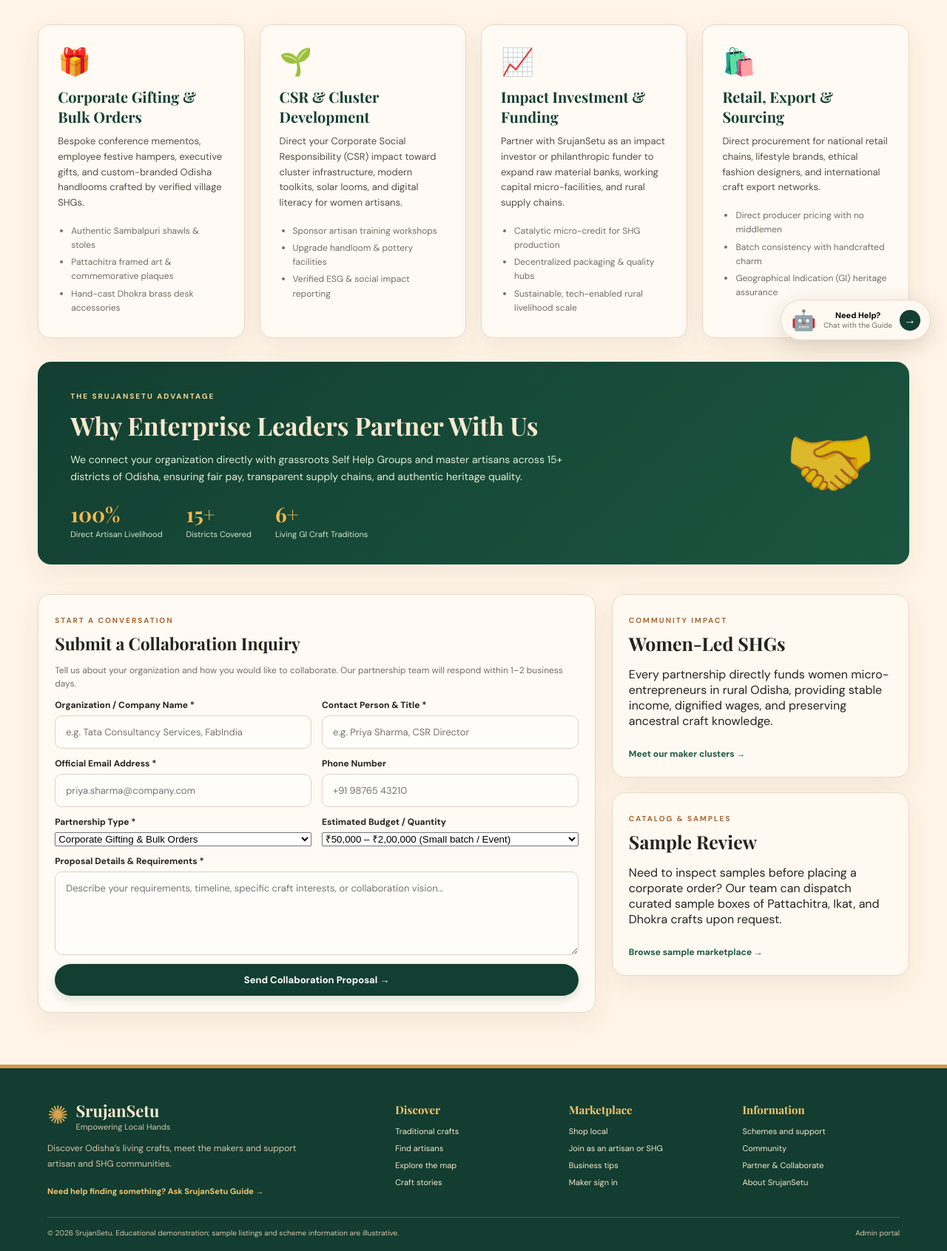
After one commit to CharchikaBehera26/Charchika-demo, a Flask app: page /collaborate in a window 1280 px wide. The commit adds this page. Shown: the part 320-2011 px from the top of the page at 74% size. Run offline with Flask 3, Linux system fonts and the light colour scheme; parts of the project's set-up code (start-up, migrations or seed data) failed here and were passed over.

Commit message:
Replace guide in navbar with enterprise and investor collaborate page

```diff
--- a/srujansetu/services/gallery.py
+++ b/srujansetu/services/gallery.py
@@ -12,6 +12,7 @@ SCENE_IMAGES = {
     "community": "https://images.unsplash.com/photo-1528459801416-a9e53bbf4e17?auto=format&fit=crop&w=1400&q=80",
     "business": "https://images.unsplash.com/photo-1610701596007-11502861dcfa?auto=format&fit=crop&w=1400&q=80",
     "planner": "https://images.unsplash.com/photo-1606293926075-69a00dbfde81?auto=format&fit=crop&w=1400&q=80",
+    "collaborate": "https://images.unsplash.com/photo-1528459801416-a9e53bbf4e17?auto=format&fit=crop&w=1400&q=80",
 }
 
 CRAFT_IMAGES = {
--- a/srujansetu/services/i18n.py
+++ b/srujansetu/services/i18n.py
@@ -247,6 +247,7 @@ CHROME = {
         "stories": "Craft Stories",
         "schemes": "Schemes & Support",
         "about": "About Us",
+        "collaborate": "Collaborate",
         "guide": "Guide",
         "sell": "Sell",
         "story": "Stories",
@@ -273,6 +274,7 @@ CHROME = {
         "stories": "शिल्प कथाएँ",
         "schemes": "योजनाएँ",
         "about": "हमारे बारे में",
+        "collaborate": "सहयोग / पार्टनर",
         "guide": "गाइड",
         "sell": "बिक्री सहायक",
         "story": "कथा",
@@ -299,6 +301,7 @@ CHROME = {
         "stories": "ଶିଳ୍ପ କାହାଣୀ",
         "schemes": "ଯୋଜନା",
         "about": "ଆମ ବିଷୟରେ",
+        "collaborate": "ସହଭାଗିତା (Collaborate)",
         "guide": "ଗାଇଡ୍",
         "sell": "ବିକ୍ରୟ ସହାୟକ",
         "story": "କାହାଣୀ",
--- a/static/css/style.css
+++ b/static/css/style.css
@@ -325,3 +325,29 @@ body:not(.assistant-panel-page) .hero-caption{bottom:-12px}
 .product-name-en{display:block}
 .product-name-odia{display:inline-block;font:600 13px "Noto Sans Oriya",sans-serif;color:#8a4c1a;background:#fff2e0;padding:2px 8px;border-radius:6px;margin-top:5px;line-height:1.4;border:1px solid #ebd3b8}
 .product-name-local{display:block;font:600 11px "Noto Sans Oriya",sans-serif;color:#8a4c1a;margin-top:2px}
+
+
+/* ═══ Collaborate & Enterprise Partnerships ═══ */
+.collab-nav-link{color:var(--green2)!important;font-weight:700}
+.collab-pillars-grid{display:grid;grid-template-columns:repeat(auto-fit,minmax(260px,1fr));gap:20px;margin-bottom:32px}
+.collab-card{background:#fffaf3;border:1px solid var(--line);border-radius:16px;padding:26px;box-shadow:var(--shadow);display:flex;flex-direction:column;gap:10px}
+.collab-icon{font-size:36px;display:inline-block}
+.collab-card h3{font:700 20px "Playfair Display",serif;color:var(--green);margin:0}
+.collab-card p{font-size:13px;line-height:1.6;color:#554e44;margin:0}
+.collab-list{margin:8px 0 0;padding-left:18px;font-size:12px;color:var(--muted);line-height:1.6}
+.collab-list li{margin-bottom:4px}
+
+.collab-impact-banner{background:linear-gradient(135deg,#123f31,#1b5540);border-radius:18px;padding:34px clamp(20px,4vw,44px);color:#fff;display:grid;grid-template-columns:1fr auto;gap:24px;align-items:center;box-shadow:var(--shadow);margin-bottom:28px}
+.collab-banner-copy h2{font:700 clamp(24px,3vw,34px) "Playfair Display",serif;color:#f8e8ce;margin:8px 0 12px}
+.collab-banner-copy p{font-size:14px;line-height:1.65;color:#e1ecd8;max-width:680px;margin:0 0 20px}
+.collab-banner-visual{font-size:100px;opacity:.85}
+.collab-stats-row{display:flex;gap:32px;flex-wrap:wrap}
+.collab-stats-row strong{display:block;font:700 28px "Playfair Display",serif;color:#f4b94f}
+.collab-stats-row small{display:block;font-size:11px;color:#d5e5cf;margin-top:2px}
+
+.collab-form-grid{display:grid;grid-template-columns:1fr 1fr;gap:14px}
+@media(max-width:760px){
+  .collab-impact-banner{grid-template-columns:1fr}
+  .collab-banner-visual{display:none}
+  .collab-form-grid{grid-template-columns:1fr}
+}
--- a/templates/base.html
+++ b/templates/base.html
@@ -8,7 +8,7 @@
   <link rel="preconnect" href="https://fonts.googleapis.com">
   <link rel="preconnect" href="https://fonts.gstatic.com" crossorigin>
   <link href="https://fonts.googleapis.com/css2?family=DM+Sans:wght@400;500;600;700&family=Noto+Sans+Devanagari:wght@400;600;700&family=Noto+Sans+Oriya:wght@400;600;700&family=Playfair+Display:wght@600;700;800&display=swap" rel="stylesheet">
-  <link rel="stylesheet" href="{{ url_for('static', filename='css/style.css') }}?v=20261123_04">
+  <link rel="stylesheet" href="{{ url_for('static', filename='css/style.css') }}?v=20261125_01">
   {% block page_head %}{% endblock %}
 </head>
 <body{% if request.args.get('panel') == '1' %} class="assistant-panel-page"{% endif %}>
@@ -26,7 +26,7 @@
     <a href="{{ url_for('shop.cart') }}">{{ chrome.cart }}<span data-cart-count>{% if cart_count %} ({{ cart_count }}){% endif %}</span></a>
     <a href="{{ url_for('public.stories') }}">{{ chrome.stories }}</a>
     <a href="{{ url_for('public.schemes') }}">{{ chrome.schemes }}</a>
-    <a class="ai-nav-link assistant-open-link" href="{{ url_for('public.assistant') }}">{{ chrome.guide }}</a>
+    <a class="collab-nav-link" href="{{ url_for('public.collaborate') }}">🤝 {{ chrome.collaborate }}</a>
     <a href="{{ url_for('public.about') }}">{{ chrome.about }}</a>
     <form class="language-picker nav-language-picker" method="post" action="{{ url_for('public.set_language') }}">
       <input type="hidden" name="next" value="{{ request.full_path.rstrip('?') }}">
@@ -180,6 +180,7 @@
         <h2>{{ tr('Information') }}</h2>
         <a href="{{ url_for('public.schemes') }}">{{ tr('Schemes and support') }}</a>
         <a href="{{ url_for('public.community') }}">{{ tr('Community') }}</a>
+        <a href="{{ url_for('public.collaborate') }}">{{ tr('Partner & Collaborate') }}</a>
         <a href="{{ url_for('public.about') }}">{{ tr('About SrujanSetu') }}</a>
       </div>
     </nav>
--- /dev/null
+++ b/templates/collaborate.html
@@ -0,0 +1,165 @@
+{% extends "base.html" %}
+
+{% block title %}Collaborate &amp; Partner — SrujanSetu{% endblock %}
+
+{% block content %}
+<section class="page-hero has-photo" style="--hero-image: url('{{ media('scene', 'collaborate') }}')">
+  <span class="eyebrow">{{ tr('ENTERPRISE & IMPACT PARTNERSHIPS') }}</span>
+  <h1>{{ tr('Collaborate with <em>Odisha Artisans &amp; SHGs</em>')|safe }}</h1>
+  <p>{{ tr('Empower rural women-led Self Help Groups, source authentic GI-tagged crafts at scale, and create measurable social impact for your enterprise.') }}</p>
+</section>
+
+<section class="content-wrap">
+
+  <!-- Overview Pillars -->
+  <div class="collab-pillars-grid">
+    <article class="collab-card">
+      <span class="collab-icon">🎁</span>
+      <h3>{{ tr('Corporate Gifting & Bulk Orders') }}</h3>
+      <p>{{ tr('Bespoke conference mementos, employee festive hampers, executive gifts, and custom-branded Odisha handlooms crafted by verified village SHGs.') }}</p>
+      <ul class="collab-list">
+        <li>{{ tr('Authentic Sambalpuri shawls & stoles') }}</li>
+        <li>{{ tr('Pattachitra framed art & commemorative plaques') }}</li>
+        <li>{{ tr('Hand-cast Dhokra brass desk accessories') }}</li>
+      </ul>
+    </article>
+
+    <article class="collab-card">
+      <span class="collab-icon">🌱</span>
+      <h3>{{ tr('CSR & Cluster Development') }}</h3>
+      <p>{{ tr('Direct your Corporate Social Responsibility (CSR) impact toward cluster infrastructure, modern toolkits, solar looms, and digital literacy for women artisans.') }}</p>
+      <ul class="collab-list">
+        <li>{{ tr('Sponsor artisan training workshops') }}</li>
+        <li>{{ tr('Upgrade handloom & pottery facilities') }}</li>
+        <li>{{ tr('Verified ESG & social impact reporting') }}</li>
+      </ul>
+    </article>
+
+    <article class="collab-card">
+      <span class="collab-icon">📈</span>
+      <h3>{{ tr('Impact Investment & Funding') }}</h3>
+      <p>{{ tr('Partner with SrujanSetu as an impact investor or philanthropic funder to expand raw material banks, working capital micro-facilities, and rural supply chains.') }}</p>
+      <ul class="collab-list">
+        <li>{{ tr('Catalytic micro-credit for SHG production') }}</li>
+        <li>{{ tr('Decentralized packaging & quality hubs') }}</li>
+        <li>{{ tr('Sustainable, tech-enabled rural livelihood scale') }}</li>
+      </ul>
+    </article>
+
+    <article class="collab-card">
+      <span class="collab-icon">🛍️</span>
+      <h3>{{ tr('Retail, Export & Sourcing') }}</h3>
+      <p>{{ tr('Direct procurement for national retail chains, lifestyle brands, ethical fashion designers, and international craft export networks.') }}</p>
+      <ul class="collab-list">
+        <li>{{ tr('Direct producer pricing with no middlemen') }}</li>
+        <li>{{ tr('Batch consistency with handcrafted charm') }}</li>
+        <li>{{ tr('Geographical Indication (GI) heritage assurance') }}</li>
+      </ul>
+    </article>
+  </div>
+
+  <!-- Why Collaborate Banner -->
+  <div class="collab-impact-banner">
+    <div class="collab-banner-copy">
+      <span class="eyebrow light">{{ tr('THE SRUJANSETU ADVANTAGE') }}</span>
+      <h2>{{ tr('Why Enterprise Leaders Partner With Us') }}</h2>
+      <p>{{ tr('We connect your organization directly with grassroots Self Help Groups and master artisans across 15+ districts of Odisha, ensuring fair pay, transparent supply chains, and authentic heritage quality.') }}</p>
+      <div class="collab-stats-row">
+        <div><strong>100%</strong><small>{{ tr('Direct Artisan Livelihood') }}</small></div>
+        <div><strong>15+</strong><small>{{ tr('Districts Covered') }}</small></div>
+        <div><strong>6+</strong><small>{{ tr('Living GI Craft Traditions') }}</small></div>
+      </div>
+    </div>
+    <div class="collab-banner-visual">🤝</div>
+  </div>
+
+  <!-- Proposal / Contact Form -->
+  <div class="split-layout" style="margin-top: 40px;">
+    <div class="form-panel">
+      <span class="eyebrow">{{ tr('START A CONVERSATION') }}</span>
+      <h2>{{ tr('Submit a Collaboration Inquiry') }}</h2>
+      <p>{{ tr('Tell us about your organization and how you would like to collaborate. Our partnership team will respond within 1–2 business days.') }}</p>
+
+      <form method="post" action="{{ url_for('public.collaborate') }}" class="stack-form">
+        <input type="hidden" name="_csrf" value="{{ csrf_token() }}">
+
+        <div class="collab-form-grid">
+          <label>
+            {{ tr('Organization / Company Name') }} *
+            <input type="text" name="company_name" required placeholder="{{ tr('e.g. Tata Consultancy Services, FabIndia') }}">
+          </label>
+
+          <label>
+            {{ tr('Contact Person & Title') }} *
+            <input type="text" name="contact_name" required placeholder="{{ tr('e.g. Priya Sharma, CSR Director') }}">
+          </label>
+        </div>
+
+        <div class="collab-form-grid">
+          <label>
+            {{ tr('Official Email Address') }} *
+            <input type="email" name="email" required placeholder="{{ tr('priya.sharma@company.com') }}">
+          </label>
+
+          <label>
+            {{ tr('Phone Number') }}
+            <input type="tel" name="phone" placeholder="{{ tr('+91 98765 43210') }}">
+          </label>
+        </div>
+
+        <div class="collab-form-grid">
+          <label>
+            {{ tr('Partnership Type') }} *
+            <select name="collab_type" required>
+              <option value="Corporate Gifting & Bulk Orders">{{ tr('Corporate Gifting & Bulk Orders') }}</option>
+              <option value="CSR & Cluster Sponsorship">{{ tr('CSR & Cluster Sponsorship') }}</option>
+              <option value="Impact Investment & Funding">{{ tr('Impact Investment & Funding') }}</option>
+              <option value="Retail & Export Sourcing">{{ tr('Retail & Export Sourcing') }}</option>
+              <option value="Other Collaboration">{{ tr('Other Collaboration') }}</option>
+            </select>
+          </label>
+
+          <label>
+            {{ tr('Estimated Budget / Quantity') }}
+            <select name="scale">
+              <option value="₹50,000 – ₹2,00,000">{{ tr('₹50,000 – ₹2,00,000 (Small batch / Event)') }}</option>
+              <option value="₹2,00,000 – ₹10,00,000">{{ tr('₹2,00,000 – ₹10,00,000 (Corporate gifting / CSR)') }}</option>
+              <option value="₹10,00,000+">{{ tr('₹10,00,000+ (Enterprise / Cluster project)') }}</option>
+              <option value="To be discussed">{{ tr('To be discussed / Pilot') }}</option>
+            </select>
+          </label>
+        </div>
+
+        <label>
+          {{ tr('Proposal Details & Requirements') }} *
+          <textarea name="message" rows="5" required placeholder="{{ tr('Describe your requirements, timeline, specific craft interests, or collaboration vision...') }}"></textarea>
+        </label>
+
+        <button class="btn btn-green" type="submit">{{ tr('Send Collaboration Proposal →') }}</button>
+      </form>
+    </div>
+
+    <!-- Right Side Sidebar Info -->
+    <div>
+      <article class="panel" style="margin-bottom: 20px;">
+        <span class="eyebrow">{{ tr('COMMUNITY IMPACT') }}</span>
+        <h2>{{ tr('Women-Led SHGs') }}</h2>
+        <p>{{ tr('Every partnership directly funds women micro-entrepreneurs in rural Odisha, providing stable income, dignified wages, and preserving ancestral craft knowledge.') }}</p>
+        <div style="margin-top: 15px;">
+          <a class="text-link" href="{{ url_for('public.artisans') }}">{{ tr('Meet our maker clusters →') }}</a>
+        </div>
+      </article>
+
+      <article class="panel">
+        <span class="eyebrow">{{ tr('CATALOG & SAMPLES') }}</span>
+        <h2>{{ tr('Sample Review') }}</h2>
+        <p>{{ tr('Need to inspect samples before placing a corporate order? Our team can dispatch curated sample boxes of Pattachitra, Ikat, and Dhokra crafts upon request.') }}</p>
+        <div style="margin-top: 15px;">
+          <a class="text-link" href="{{ url_for('public.marketplace') }}">{{ tr('Browse sample marketplace →') }}</a>
+        </div>
+      </article>
+    </div>
+  </div>
+
+</section>
+{% endblock %}
```
Also changed, not shown: srujansetu/blueprints/public.py (+46 -1 lines), tests/test_faq.py (+1 -1 lines).
